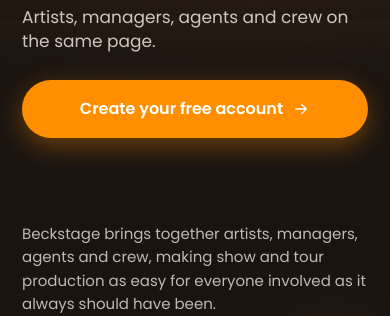
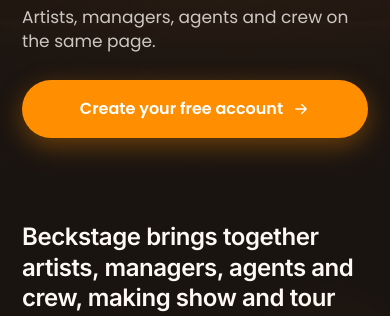
Before and after one commit to filipecollaco/beckstage-web, an Astro site: page / in a window 390 px wide. Shown: the part 518-834 px from the top of the page. Built offline with nearby package versions, Linux system fonts and the light colour scheme; Astro itself is replaced by a stand-in of ours.

Commit message:
Home: the sentence leads into One show, across the section
From the Claude Design handoff "Website home: the sentence above One
show" (2026-11-17). The copy doesn't change.

The sentence is the first thing in One show's dark band and runs across
it, above the list and the stage, at every width: larger than the four
lines, smaller than the hero's title. It is never in the list's column.

The player now starts when the list's top passes 70% of the viewport,
not the section's, so the sentence is read before the first moment
plays.

public/og.png is the re-exported share image, with the hero's sub in
its new order.

Co-Authored-By: Claude Fable 5.2 <noreply@anthropic.com>

```diff
--- a/src/components/one-show/OneShow.tsx
+++ b/src/components/one-show/OneShow.tsx
@@ -32,6 +32,8 @@ function useMedia(query: string) {
 export default function OneShow() {
   const moments = ONE_SHOW.moments;
   const root = useRef<HTMLElement>(null);
+  /* What starts the player: the list, not the section, so the sentence above it is read first. */
+  const list = useRef<HTMLOListElement>(null);
   const phone = useMedia(PHONE);
   const reduced = useMedia(REDUCED);
   const [started, setStarted] = useState(false);
@@ -49,9 +51,9 @@ export default function OneShow() {
     setActive((a) => a ?? 0);
   }, []);
 
-  /* Nothing plays until the section's top passes 70% of the viewport. Once. */
+  /* Nothing plays until the list's top passes 70% of the viewport. Once. */
   useEffect(() => {
-    const el = root.current;
+    const el = list.current;
     if (!el || started) return;
     const io = new IntersectionObserver((entries) => {
       if (entries.some((e) => e.isIntersecting)) { start(); io.disconnect(); }
@@ -114,7 +116,7 @@ export default function OneShow() {
     <section className="os-root" ref={root} aria-label={ONE_SHOW.label}>
       <div className="bk-wrap os-grid">
         <p className="os-intro">{ONE_SHOW.intro}</p>
-        <ol className="os-list">
+        <ol className="os-list" ref={list}>
           {moments.map((m, i) => {
             const on = shown === i;
             // Desktop: earlier moments stay full, later ones empty. Phone: only the open row has a bar.
--- a/src/data/site.ts
+++ b/src/data/site.ts
@@ -38,8 +38,9 @@ export const HERO = {
    2026-11): don't change a word. `loop` is how long the moment's fragment
    plays, in ms, which is also how long its bar takes to fill.
 
-   `intro` is the one sentence on what Beckstage is, in small type above the
-   four lines. Approved word by word (2026-11-17): don't change it either. */
+   `intro` is the one sentence on what Beckstage is: the passage from the hero
+   into the four lines. Approved word by word (2026-11-17): don't change it
+   either. */
 export const ONE_SHOW = {
   label: 'One show',
   intro: 'Beckstage brings together artists, managers, agents and crew, making show and tour production as easy for everyone involved as it always should have been.',
--- a/src/styles/one-show.css
+++ b/src/styles/one-show.css
@@ -14,9 +14,11 @@
 .os-grid { position: relative; z-index: 1; display: grid; grid-template-columns: minmax(0, 1fr) 520px; column-gap: 72px; align-items: center; }
 
 /* ---- the list ------------------------------------------------------------ */
-/* What Beckstage is, in one sentence: small type above the four lines. */
-.os-intro { grid-column: 1; grid-row: 1; margin: 0 0 14px; max-width: 560px; font-family: var(--body); font-weight: 400; font-size: 16px; line-height: 1.55;
-  color: rgba(255,249,243,0.72); text-wrap: pretty; }
+/* What Beckstage is, in one sentence. The passage from the hero into the four
+   lines: across the whole width, above the list and the stage, larger than the
+   lines it leads into and smaller than the hero's title. Never part of the player. */
+.os-intro { grid-column: 1 / -1; grid-row: 1; margin: 0 0 88px; max-width: 920px; font-family: var(--display); font-weight: 600;
+  font-size: 40px; line-height: 1.22; letter-spacing: -0.022em; color: var(--spotlightFg); text-wrap: pretty; }
 .os-list { grid-column: 1; grid-row: 2; list-style: none; margin: 0; padding: 0; }
 .os-row { padding: 22px 0 20px; }
 .os-row + .os-row { border-top: 1px solid rgba(255,249,243,0.08); }
@@ -50,12 +52,12 @@
 
 @media (max-width: 1100px) {
   .os-grid { grid-template-columns: minmax(0, 1fr) 440px; column-gap: 40px; }
+  .os-intro { max-width: 820px; margin-bottom: 72px; font-size: 34px; }
   .os-line { font-size: 23px; }
 }
 @media (max-width: 900px) {
   .os-grid { column-gap: 28px; }
-  /* The list's column is too narrow for a sentence here: it runs above both. */
-  .os-intro { grid-column: 1 / -1; }
+  .os-intro { margin-bottom: 56px; font-size: 30px; }
   .os-line { font-size: 20px; }
 }
 
@@ -64,7 +66,7 @@
   .os-root { padding: 41px 0 64px; }
   .os-grid { display: block; }
   .os-stage { display: none; }
-  .os-intro { margin-bottom: 10px; font-size: 15px; }
+  .os-intro { margin-bottom: 36px; font-size: 24px; line-height: 1.28; letter-spacing: -0.018em; }
   .os-row { padding: 16px 0 14px; }
   .os-label { font-size: 11.5px; }
   .os-chev { display: block; }
```
Also changed, not shown: README.md, public/og.png.
